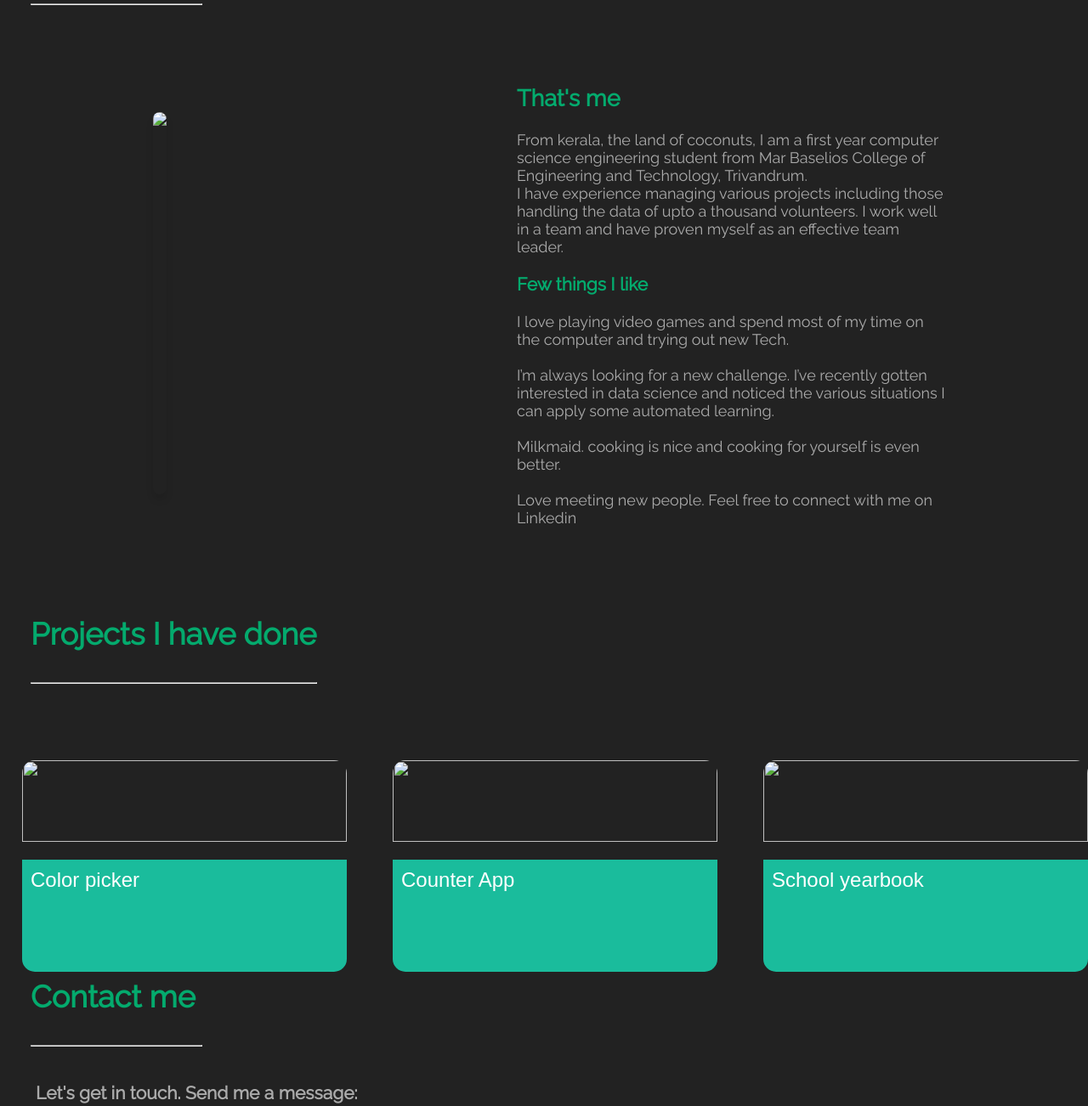
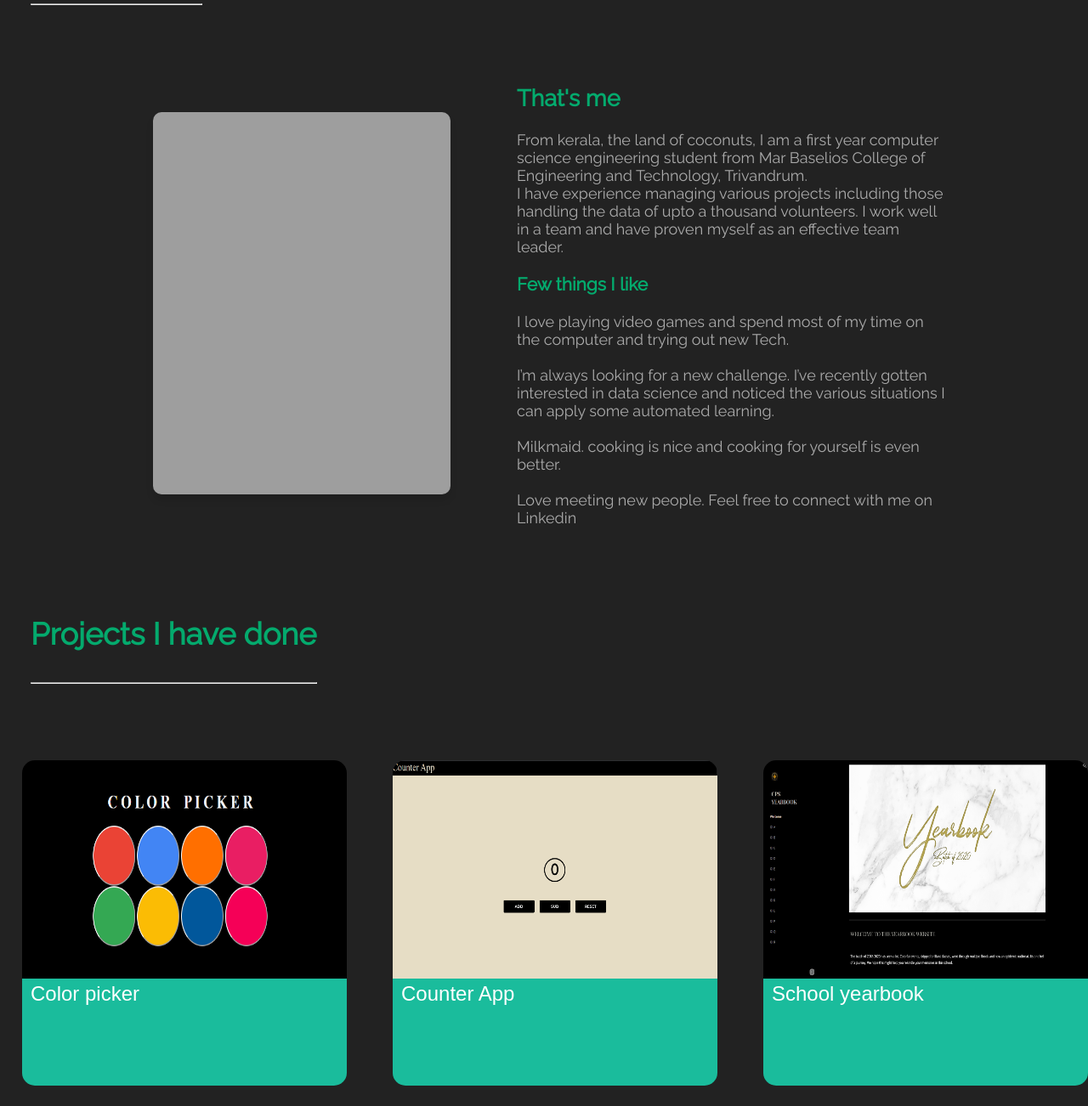
Before and after one commit to lucky-quinn/Portfolio, a plain HTML site: page index.html in a window 1280 px wide. Shown: the part 960-2262 px from the top of the page at 85% size. Drawn offline with nearby package versions, Linux system fonts and the light colour scheme; the site is published under a folder, as on GitHub Pages, so addresses that start at the root find nothing; a web font is replaced by a local one.

Commit message:
Update image links

```diff
--- a/index.html
+++ b/index.html
@@ -10,10 +10,10 @@
     <link rel="stylesheet" href="style.css">
     <link href="https://unpkg.com/aos@2.3.1/dist/aos.css" rel="stylesheet">
     <link rel="stylesheet" href="https://cdnjs.cloudflare.com/ajax/libs/font-awesome/5.15.4/css/all.min.css" integrity="sha512-1ycn6IcaQQ40/MKBW2W4Rhis/DbILU74C1vSrLJxCq57o941Ym01SwNsOMqvEBFlcgUa6xLiPY/NS5R+E6ztJQ==" crossorigin="anonymous" referrerpolicy="no-referrer" />
-    <link rel="apple-touch-icon" sizes="180x180" href="/favi/apple-touch-icon.png">
-    <link rel="icon" type="image/png" sizes="32x32" href="/favi/favicon-32x32.png">
-    <link rel="icon" type="image/png" sizes="16x16" href="/favi/favicon-16x16.png">
-    <link rel="manifest" href="/favi/site.webmanifest">
+    <link rel="apple-touch-icon" sizes="180x180" href="favi/apple-touch-icon.png">
+    <link rel="icon" type="image/png" sizes="32x32" href="favi/favicon-32x32.png">
+    <link rel="icon" type="image/png" sizes="16x16" href="favi/favicon-16x16.png">
+    <link rel="manifest" href="favi/site.webmanifest">
     <title>Reuben Vinod</title>
 </head>
 <body>
@@ -43,7 +43,7 @@
     <div class="grid-flex">
 
     <div class="col col-image" >
-     <img  data-aos="zoom-in"  data-aos-duration="1000" src="/Images/Profile.PNG">
+     <img  data-aos="zoom-in"  data-aos-duration="1000" src="Images/Profile.PNG">
     </div>
 
     <div class="col col-text" data-aos="zoom-in"  data-aos-duration="1000">
@@ -77,13 +77,13 @@
     <hr id="projecthr">
         <div class="projectlist">
             <div class="projectitem 1" data-aos="zoom-in-right" data-aos-duration="1000"><a target="_blank" href="https://lucky-quinn.github.io/Color_picker/">
-				<img src="/Images/Colorpicker.PNG"><p class="des">Color picker <br><span class="code">A 8 button layout to pick random colors to display the color onto the background upon clicking, written using HTML/CSS and JS</span></p>
+				<img src="Images/Colorpicker.PNG"><p class="des">Color picker <br><span class="code">A 8 button layout to pick random colors to display the color onto the background upon clicking, written using HTML/CSS and JS</span></p>
 			</a></div>
             <div class="projectitem 2" data-aos="zoom-in-right" data-aos-delay="50" data-aos-duration="1000"><a target="_blank" href="https://lucky-quinn.github.io/Counter-App/">
-                <img src="/Images/Counterapp.PNG"><p class="des">Counter App <br><span class="code">A app based on react to count numbers by incrementing/decrementing using buttons and javascript</span></p>
+                <img src="Images/Counterapp.PNG"><p class="des">Counter App <br><span class="code">A app based on react to count numbers by incrementing/decrementing using buttons and javascript</span></p>
             </a></div>
             <div class="projectitem 3" data-aos="zoom-in-right" data-aos-delay="50" data-aos-duration="1000"><a target="_blank" href="https://sites.google.com/view/cpsyearbook">
-                <img src="/Images/Yearbook.PNG"><p class="des">School yearbook <br><span class="code">A website made using google sites incorporating the data and images of a school's batch with over 700 students</span></p>
+                <img src="Images/Yearbook.PNG"><p class="des">School yearbook <br><span class="code">A website made using google sites incorporating the data and images of a school's batch with over 700 students</span></p>
             </a></div>
         </div>
     <br>
@@ -160,7 +160,6 @@
         x.className = "topnav";
       }
     }
-
     var TxtRotate = function(el, toRotate, period) {
   this.toRotate = toRotate;
   this.el = el;
@@ -196,7 +195,6 @@ TxtRotate.prototype.tick = function() {
     this.loopNum++;
     delta = 500;
   }
-
   setTimeout(function() {
     that.tick();
   }, delta);
```
